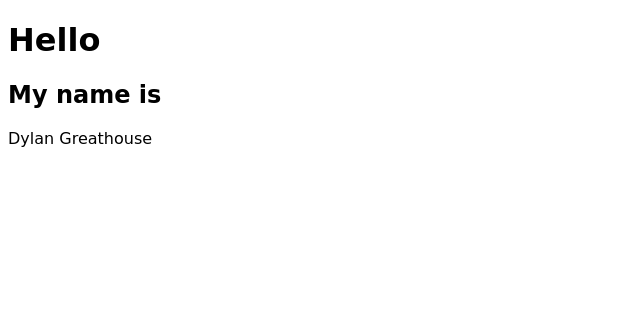
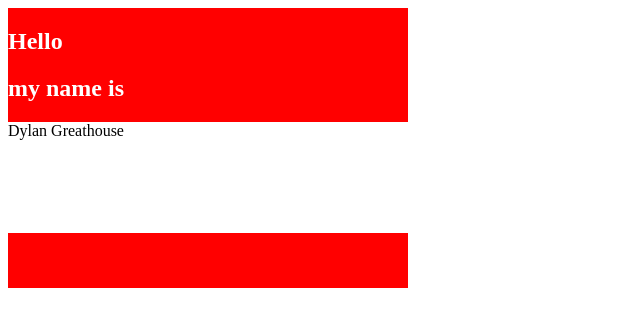
Before and after one commit to Dylan-Greathouse/lab02-nametag, a plain HTML site: page index.html in a window 1280 px wide. Shown: the whole page, without its empty margins (0-640 px from the left). Drawn offline with Linux system fonts and the light colour scheme.

Commit message:
changed format of html

```diff
--- a/index.html
+++ b/index.html
@@ -6,15 +6,20 @@
     <meta name="viewport" content="width=device-width, initial-scale=1.0">
     <title>Document</title>
     <link rel="stylesheet" href="style.css">
-    <div id="hello">
-        <h1>Hello</h1>
-    </div>
-    <div id="my-name-is">
-        <h2>My name is</h2>
-    </div>
 </head>
 <body>
-    <p>Dylan Greathouse</p>
+    <main>
+    <section class="top">
+        <h1>Hello</h1>
+        <h2>my name is</h2>
+    </section>
+<section class="middle">
+    Dylan Greathouse
+    </section>
+<section class="bottom">
+
+</section>
+</main>
 </body>
-<footer></footer>
+
 </html>
--- a/style.css
+++ b/style.css
@@ -1,13 +1,18 @@
-head {
+.top {
+    background-color: red;
+    color: white;
+}
+
+ .middle {
+   background-color: white;
+}
+.bottom {
     background-color: red;
 }
-
-
-
-body{
-    font-family: cursive;
+main {
+   height: 280px;
+   width: 400px;
+   display: grid;
+   grid-template-rows: 2fr 2fr 1fr;
+   border-radius: 25px;
 }
-
-footer {
-    background-color: red
-}
```
